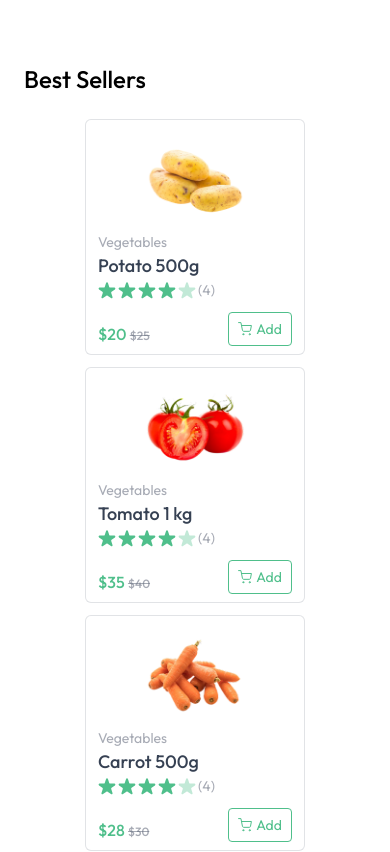
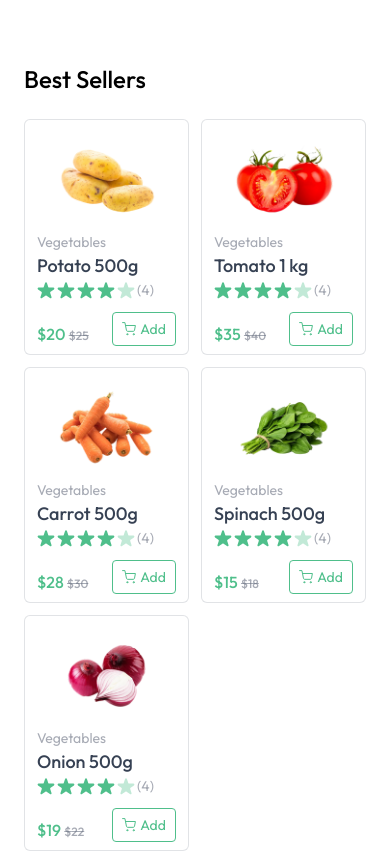
Before and after one commit to ayesorobolu/GroceryMate, a React (Vite) app in the folder Client/: page / in a window 390 px wide. Shown: the part 1648-2500 px from the top of the page. Built offline with nearby package versions, Linux system fonts and the light colour scheme.

Commit message:
Fix: fixed best seller grid issue

```diff
--- a/Client/src/Components/BestSeller.jsx
+++ b/Client/src/Components/BestSeller.jsx
@@ -6,7 +6,7 @@
   return (
     <div className='mt-16'>
         <p className='text-2xl md:text-3xl font-medium mt-10'>Best Sellers</p>
-        <div className='grid grid-cols-1 sm:grid-cols-2 md:grid-cols-3 lg:grid-cols-4 xl:grid-cols-5 gap-3 md:gap-6 mt-6'>
+        <div className='grid grid-cols-2 sm:grid-cols-3 md:grid-cols-4 gap-3 md:gap-6 lg:grid-cols-5 mt-6 '>
             {products.filter((product)=> product.inStock).slice(0,5).map((product,index)=>(
                 <ProductCard key={index} product={product}/>
             )) }
```
